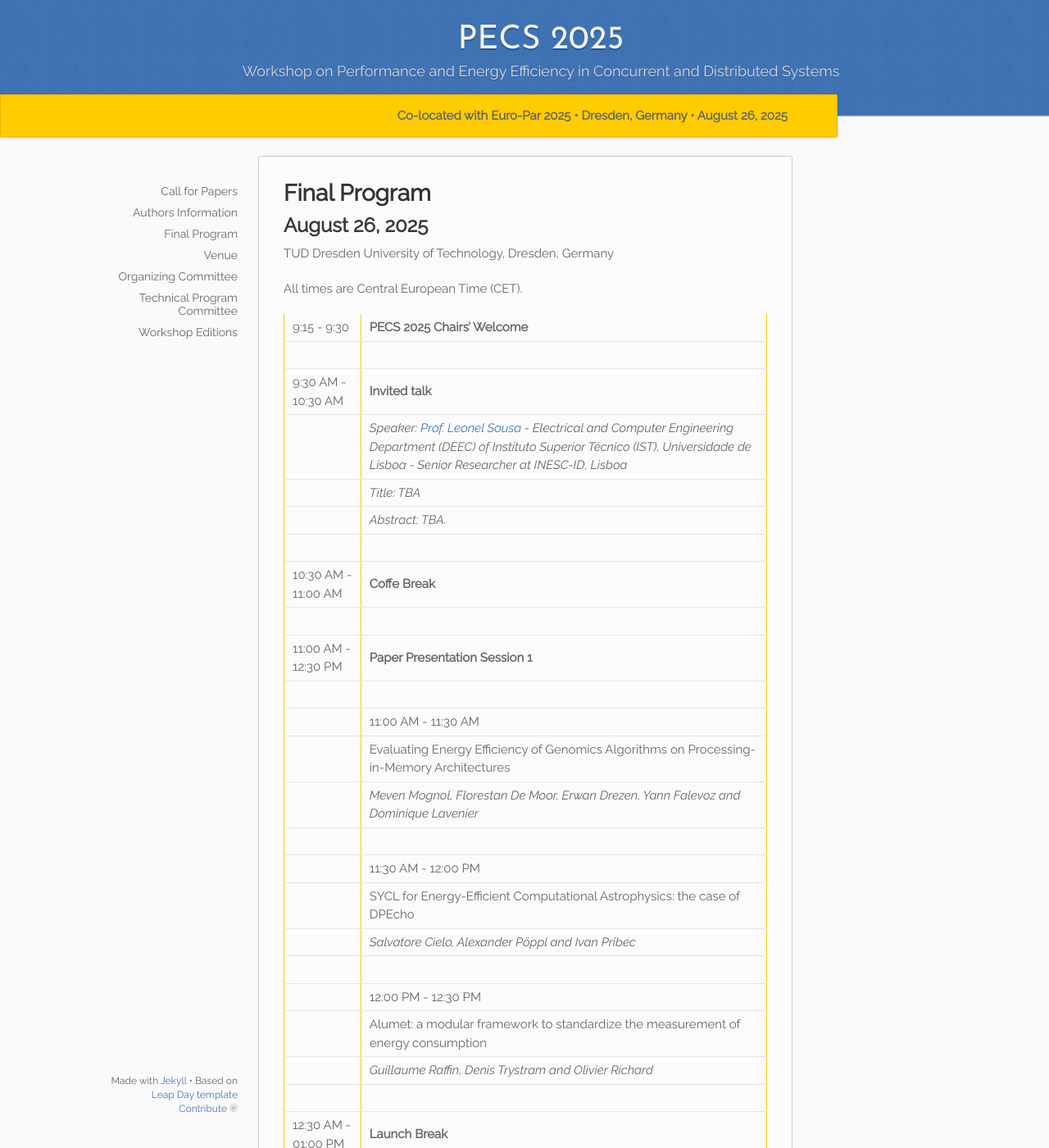
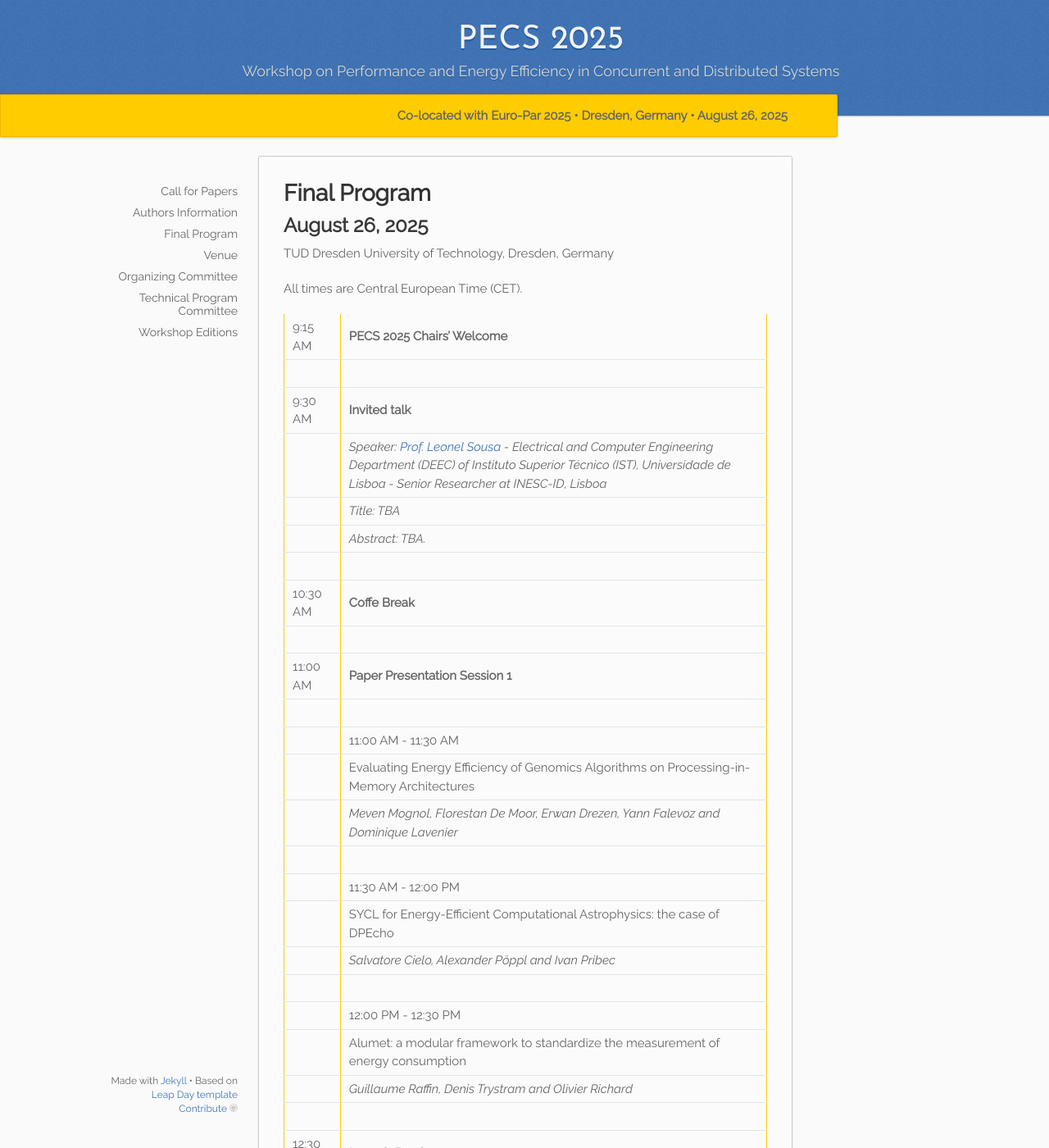
Before and after one commit to pecs-workshop/pecs-workshop.github.io, a Jekyll site: the page built from _2025/05.program.md, in a window 1280 px wide and 1400 px high. Shown: the whole window at 82% size. Built offline with Jekyll 4.4.1, drawn with Linux system fonts in a browser that asks for light colours; some of the changed text lies outside the part shown.

Commit message:
Program created

```diff
--- a/_2025/05.program.md
+++ b/_2025/05.program.md
@@ -16,16 +16,16 @@ permalink: /:collection/program/
 
 All times are Central European Time (CET).
 
-| 9:15 - 9:30 | **PECS 2025 Chairs' Welcome**
+| 9:15 AM | **PECS 2025 Chairs' Welcome**
 | |
-| 9:30 AM - 10:30 AM | **Invited talk**
+| 9:30 AM | **Invited talk**
 | | *Speaker: [Prof. Leonel Sousa](https://sips.inesc-id.pt/~las/) - Electrical and Computer Engineering Department (DEEC) of Instituto Superior Técnico (IST), Universidade de Lisboa - Senior Researcher at INESC-ID, Lisboa*
 | | *Title: TBA*
 | | *Abstract: TBA.*
 | |
-| 10:30 AM - 11:00 AM | **Coffe Break**
+| 10:30 AM | **Coffe Break**
 | |
-| 11:00 AM - 12:30 PM | **Paper Presentation Session 1**
+| 11:00 AM | **Paper Presentation Session 1**
 | |
 | | 11:00 AM - 11:30 AM
 | | Evaluating Energy Efficiency of Genomics Algorithms on Processing-in-Memory Architectures
@@ -39,9 +39,9 @@ All times are Central European Time (CET).
 | | Alumet: a modular framework to standardize the measurement of energy consumption
 | | *Guillaume Raffin, Denis Trystram and Olivier Richard*
 | |
-| 12:30 AM - 01:00 PM | **Launch Break**
+| 12:30 AM | **Launch Break**
 | |
-| 02:00 PM - 03:30 PM | **Paper Presentation Session 2**
+| 02:00 PM | **Paper Presentation Session 2**
 | |
 | | 02:00 PM - 02:30 PM
 | | Mixed precision over GPU applied to a Microphysics model
@@ -55,9 +55,9 @@ All times are Central European Time (CET).
 | | HPC Benchmark Game: Comparing Programming Languages Regarding Energy-Efficiency for Applications from the HPC Field
 | | *Max Lübke, Dorian Stoll, Bettina Schnor and Stefan Petri*
 | |
-| 03:30 PM - 04:00 PM | **Coffe Break**
+| 03:30 PM | **Coffe Break**
 | |
-| 04:00 PM - 04:30 PM | **Paper Presentation Session 3**
+| 04:00 PM | **Paper Presentation Session 3**
 | |
 | | 04:00 PM - 04:30 PM
 | | Analysis of the carbon footprint of HPC
@@ -71,4 +71,4 @@ All times are Central European Time (CET).
 | | OPTKIT: A Library for Energy Analysis with Runtime Optimization
 | | *Osman Yasal, Aleksandar Ilic and Didem Unat*
 | |
-| 05:30 PM - 05:40 PM | **Greeting message from PECS 2025 Chairs**
+| 05:30 PM | **Greeting message from PECS 2025 Chairs**
```
